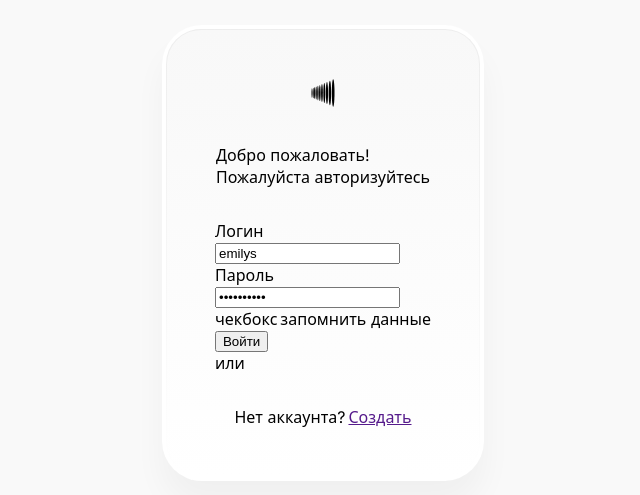
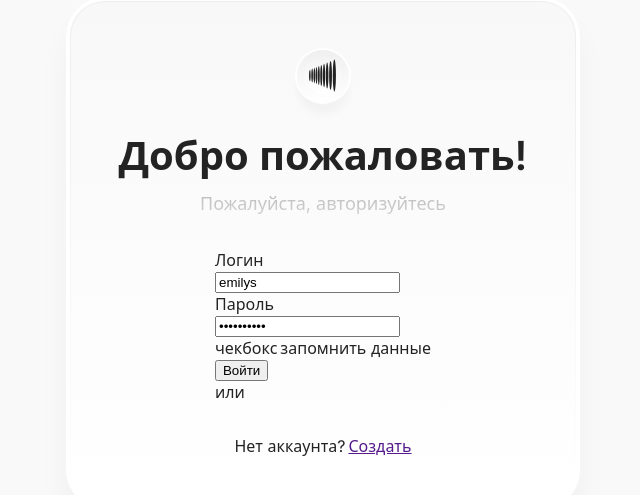
Before and after one commit to kaskodim/aiti-guru-app-test, a React (Vite) app: page /auth in a window 1280 px wide. Shown: the part 147-642 px from the top of the page, without its empty margins (317-957 px from the left). Built offline with nearby package versions, Linux system fonts and the light colour scheme; a web font is replaced by a local one.

Commit message:
добавляет компонент лого и компонент приветствия в форме

```diff
--- /dev/null
+++ b/src/pages/AuthPage/AuthLogo/AuthLogo.module.css
@@ -0,0 +1,27 @@
+.logoShell {
+  display: flex;
+  justify-content: center;
+  align-items: center;
+  width: 52px;
+  height: 52px;
+  border-radius: 50%;
+  background: linear-gradient(
+    var(--color-logo-shell-top) 0%,
+    var(--color-bg-surface) 100%
+  );
+  box-shadow:
+    0 0 0 2px var(--color-bg-surface),
+    0 12px 8px 0 rgba(0, 0, 0, 0.03);
+}
+
+.logoInner {
+  display: flex;
+  justify-content: center;
+  align-items: center;
+  padding: 1px;
+  border-radius: 35px;
+  background: linear-gradient(
+    var(--color-logo-inner-top) 0%,
+    var(--color-bg-surface) 100%
+  );
+}
--- /dev/null
+++ b/src/pages/AuthPage/AuthLogo/AuthLogo.tsx
@@ -0,0 +1,12 @@
+import { Icon } from "@/shared/ui/Icon/Icon.tsx";
+import styles from "./AuthLogo.module.css";
+
+export const AuthLogo = () => {
+  return (
+    <div className={styles.logoShell}>
+      <div className={styles.logoInner}>
+        <Icon name="logo" size={35} />
+      </div>
+    </div>
+  );
+};
--- a/src/pages/AuthPage/AuthPage.styles.css
+++ b/src/pages/AuthPage/AuthPage.module.css
@@ -8,14 +8,14 @@
     justify-content: center;
 }
 
-.form-outer {
+.formOuter {
     padding: 4px;
     border-radius: 40px;
     background: #ffffff;
     box-shadow: 0 24px 32px rgba(0, 0, 0, 0.04);
 }
 
-.form-border {
+.formBorder {
     padding: 1px;
     border-radius: 35px;
     background: linear-gradient(#ededed 0%, #ffffff 100%);
--- a/src/pages/AuthPage/AuthPage.tsx
+++ b/src/pages/AuthPage/AuthPage.tsx
@@ -5,8 +5,10 @@ import { useState } from "react";
 import { useNavigate } from "react-router-dom";
 import { useLoginByCredentialsMutation } from "@/shared/api/authApi.ts";
 
-import "./AuthPage.styles.css";
-import { Icon } from "@/shared/ui/Icon/Icon.tsx";
+import { AuthLogo } from "@/pages/AuthPage/AuthLogo/AuthLogo.tsx";
+
+import styles from "./AuthPage.module.css";
+import { AuthTitle } from "@/pages/AuthPage/AuthTitle/AuthTitle.tsx";
 
 type Credentials = {
   login: string;
@@ -45,19 +47,14 @@ export const AuthPage = () => {
   };
 
   return (
-    <div className="container">
-      <div className="form-outer">
-        <div className="form-border">
-          <div className="form">
+    <div className={styles.container}>
+      <div className={styles.formOuter}>
+        <div className={styles.formBorder}>
+          <div className={styles.form}>
             {/*================= Иконка =================================*/}
-            <div>
-              <Icon name={"logo"} size={30} />
-            </div>
+            <AuthLogo />
             {/*================== Приветствие ===============================*/}
-            <div>
-              <div>Добро пожаловать!</div>
-              <div>Пожалуйста авторизуйтесь</div>
-            </div>
+            <AuthTitle />
             {/*=================== Форма ==================================*/}
             <div>
               <div>Логин</div>
--- /dev/null
+++ b/src/pages/AuthPage/AuthTitle/AuthTitle.module.css
@@ -0,0 +1,21 @@
+.container {
+  text-align: center;
+}
+
+.title {
+  font-size: 40px;
+  font-weight: 600;
+  line-height: 110%;
+  margin: 0 0 12px 0;
+}
+
+.subTitle {
+  font-size: 18px;
+  line-height: 150%;
+  margin: 0;
+  background: linear-gradient(#bababa 0%, #d2d2d2 100%);
+  -webkit-background-clip: text;
+  background-clip: text;
+  color: transparent;
+  -webkit-text-fill-color: transparent;
+}
--- /dev/null
+++ b/src/pages/AuthPage/AuthTitle/AuthTitle.tsx
@@ -0,0 +1,10 @@
+import styles from "./AuthTitle.module.css";
+
+export const AuthTitle = () => {
+  return (
+    <div className={styles.container}>
+      <h1 className={styles.title}>Добро пожаловать!</h1>
+      <p className={styles.subTitle}>Пожалуйста, авторизуйтесь</p>
+    </div>
+  );
+};
--- a/src/styles/colors.css
+++ b/src/styles/colors.css
@@ -1,3 +1,13 @@
 :root {
-    --color-background: #f9f9f9;
+  /* фон приложения */
+  --color-bg-page: #f9f9f9;
+  --color-bg-surface: #ffffff;
+
+  /* серые для градиентов логотипа */
+  --color-logo-shell-top: #efefef;
+  --color-logo-inner-top: #f3f3f3;
+  --color-logo-inner-bottom: #ffffff;
+
+
+  --color-text-primary: #232323;
 }
--- a/src/styles/global.css
+++ b/src/styles/global.css
@@ -5,8 +5,9 @@ body {
   margin: 0;
   padding: 0;
   height: 100%;
-  overflow: hidden;
-  background-color: var(--color-background);
+  /*overflow: hidden;*/
+  background-color: var(--color-bg-page);
+  color: var(--color-text-primary);
 
   font-family:
     "Inter",
```
